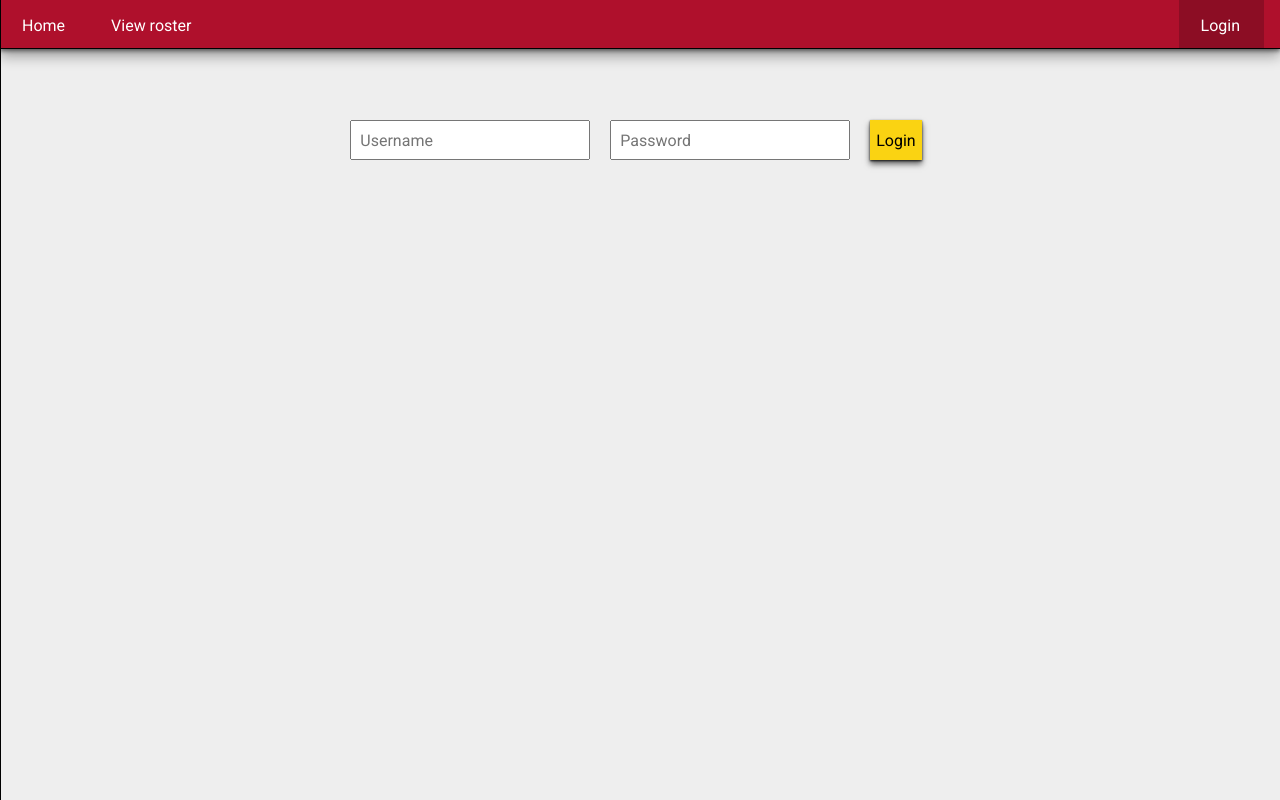
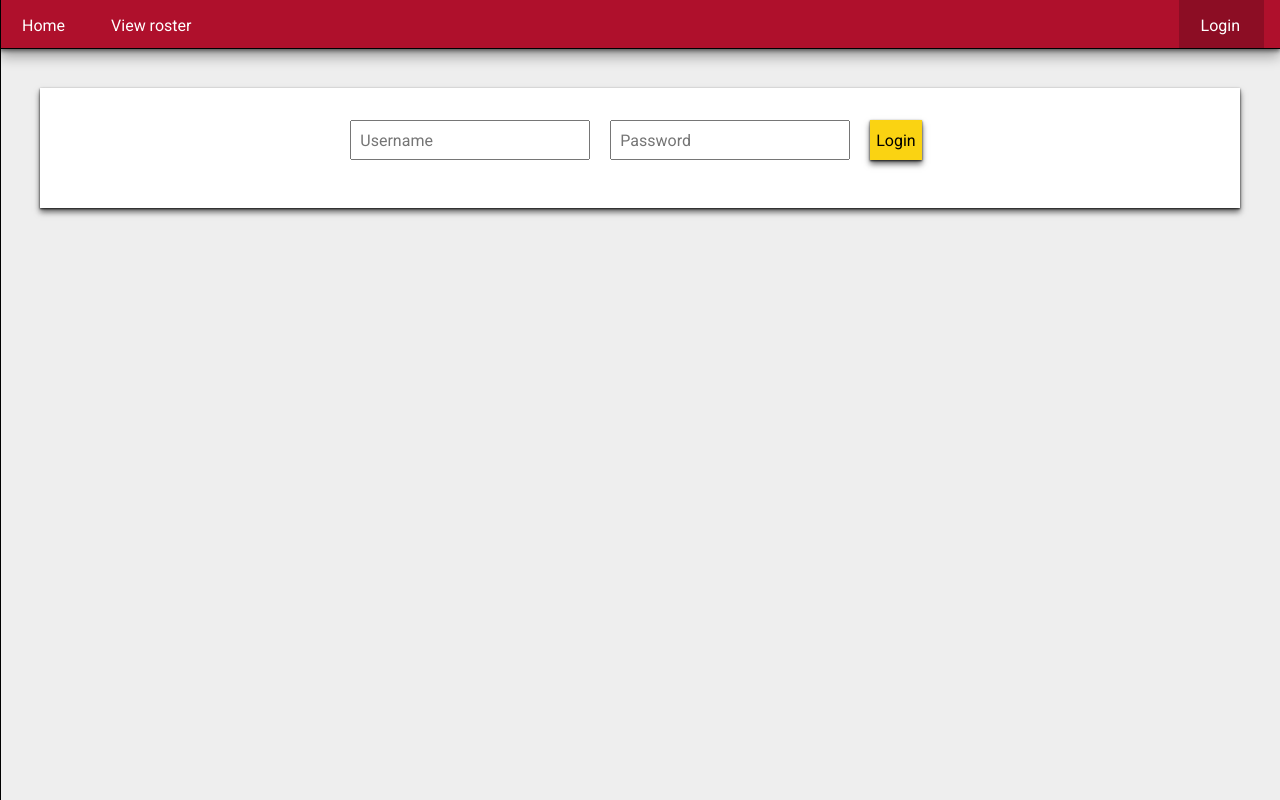
Before and after one commit to ddmaness/vmi-roster, a Flask app: page /login in a window 1280 px wide. Run offline with Flask 2, Linux system fonts and the light colour scheme; some libraries are stand-ins or nearby versions.

Commit message:
fix login page

```diff
--- a/templates/login.html
+++ b/templates/login.html
@@ -6,7 +6,7 @@
 {% endblock %}
 
 {% block main %}
-    <div class="verify">
+    <div class="verify card">
         <form action="{{ url_for('login')}}" onsubmit="return handlers.loginValidation('username', 'password')" method="post">
             <input autocomplete="off" name="username" placeholder="Username" type="text">
             <input name="password" placeholder="Password" type="password">
```
